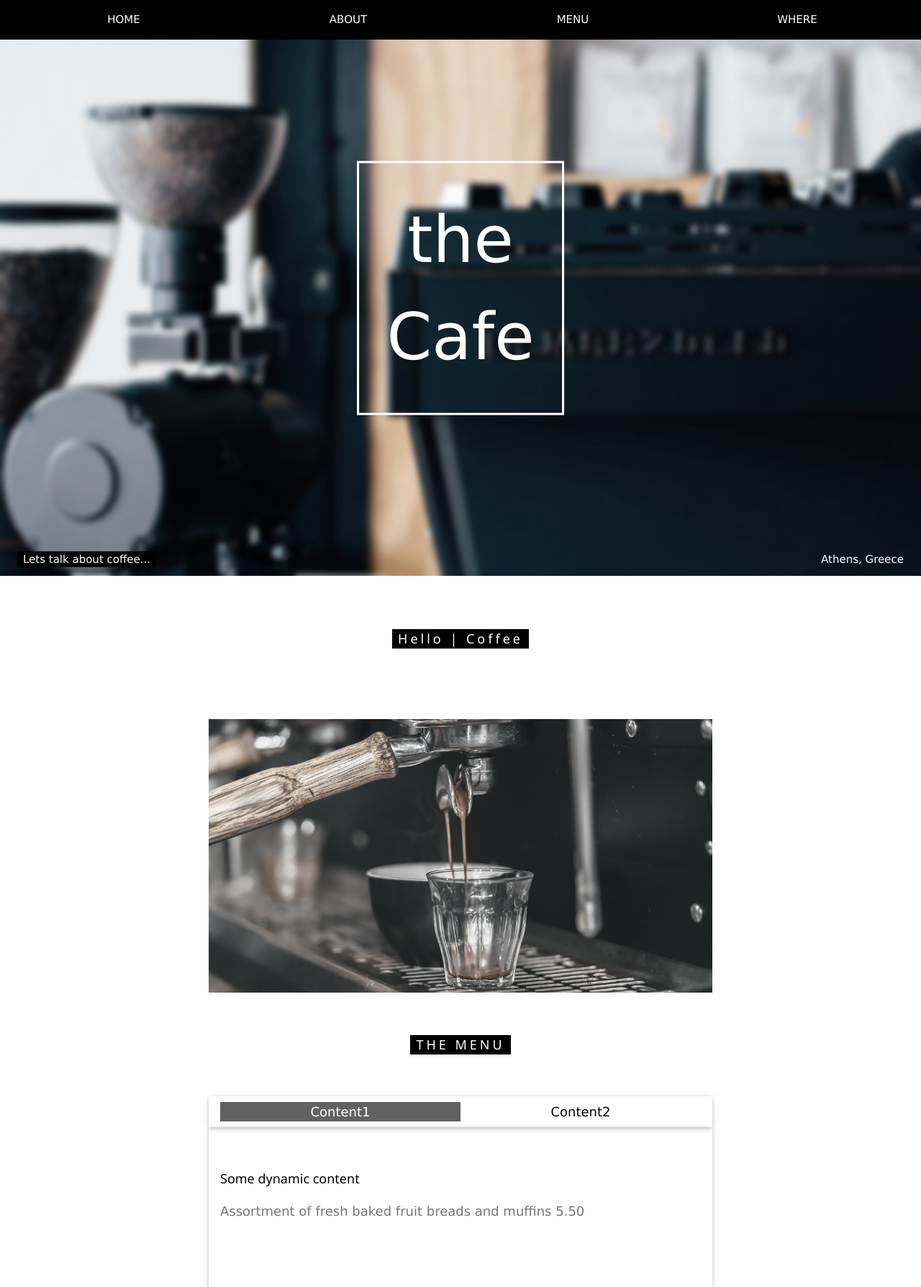
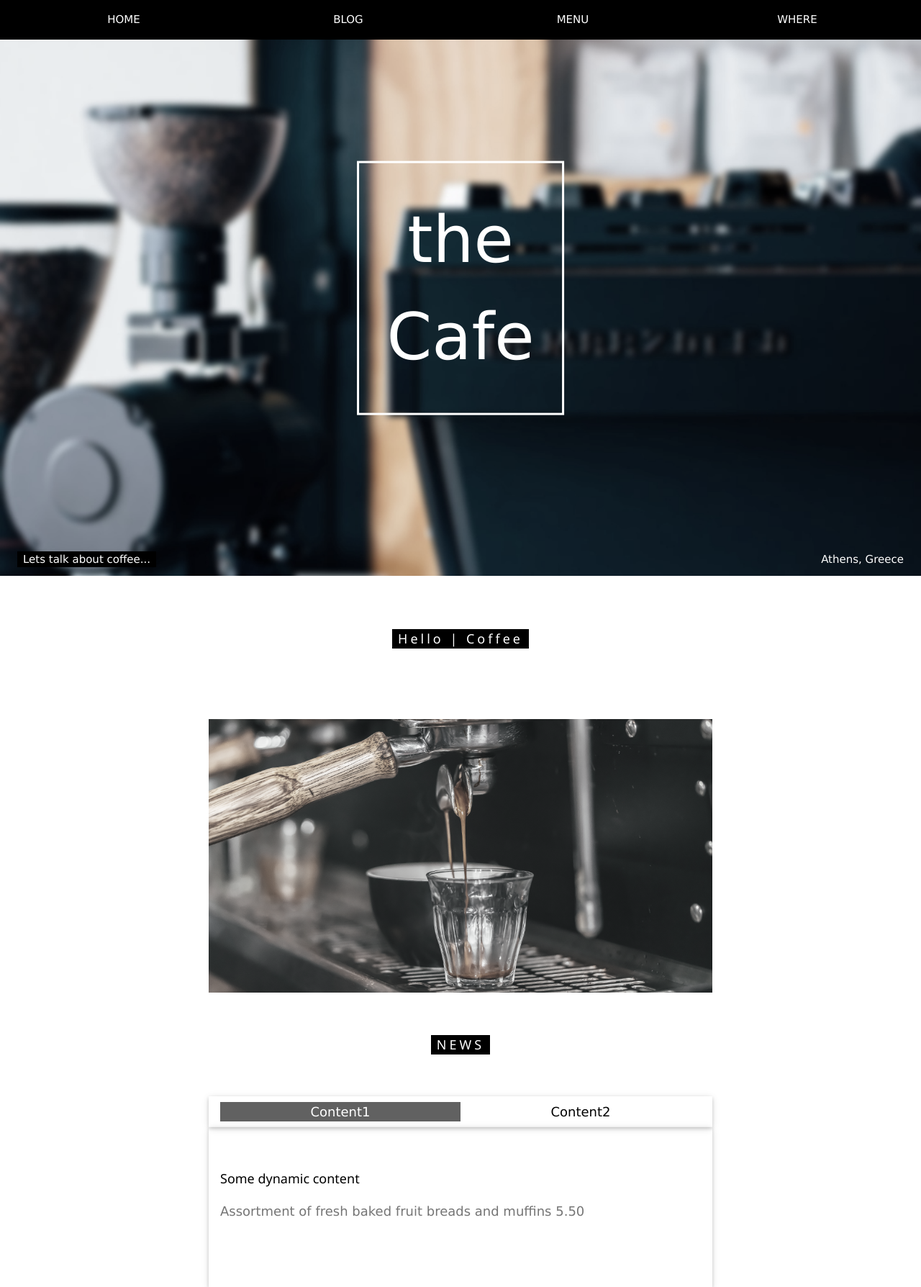
Before and after one commit to konkazazis/djangoTest, a Django app: template pages/templates/base.html in a window 1280 px wide. Shown: the top 1788 px of the page at 72% size. Run offline with Django 4.2, Linux system fonts and the light colour scheme; the template is opened without the code that fills it, so the values that code supplies are empty.

Commit message:
home changes

```diff
--- a/pages/templates/base.html
+++ b/pages/templates/base.html
@@ -17,7 +17,7 @@
               <a href="#" class="w3-button w3-block w3-black">HOME</a>
             </div>
             <div class="w3-col s3">
-              <a href="#about" class="w3-button w3-block w3-black">ABOUT</a>
+              <a href="#blog" class="w3-button w3-block w3-black">BLOG</a>
             </div>
             <div class="w3-col s3">
               <a href="#menu" class="w3-button w3-block w3-black">MENU</a>
@@ -45,7 +45,7 @@
         <div class="w3-sand w3-grayscale w3-large">
 
         <!-- About Container -->
-        <div class="w3-container" id="about">
+        <div class="w3-container" id="blog">
           <div class="w3-content" style="max-width:700px">
             <h5 class="w3-center w3-padding-64"><span class="w3-tag w3-wide">Hello | Coffee</span></h5>
             <p>{% block content %}</p>
@@ -64,7 +64,7 @@
         <div class="w3-container" id="menu">
           <div class="w3-content" style="max-width:700px">
 
-            <h5 class="w3-center w3-padding-48"><span class="w3-tag w3-wide">THE MENU</span></h5>
+            <h5 class="w3-center w3-padding-48"><span class="w3-tag w3-wide">NEWS</span></h5>
 
             <div class="w3-row w3-center w3-card w3-padding">
               <a href="javascript:void(0)" onclick="openMenu(event, 'Content1');" id="myLink">
```
